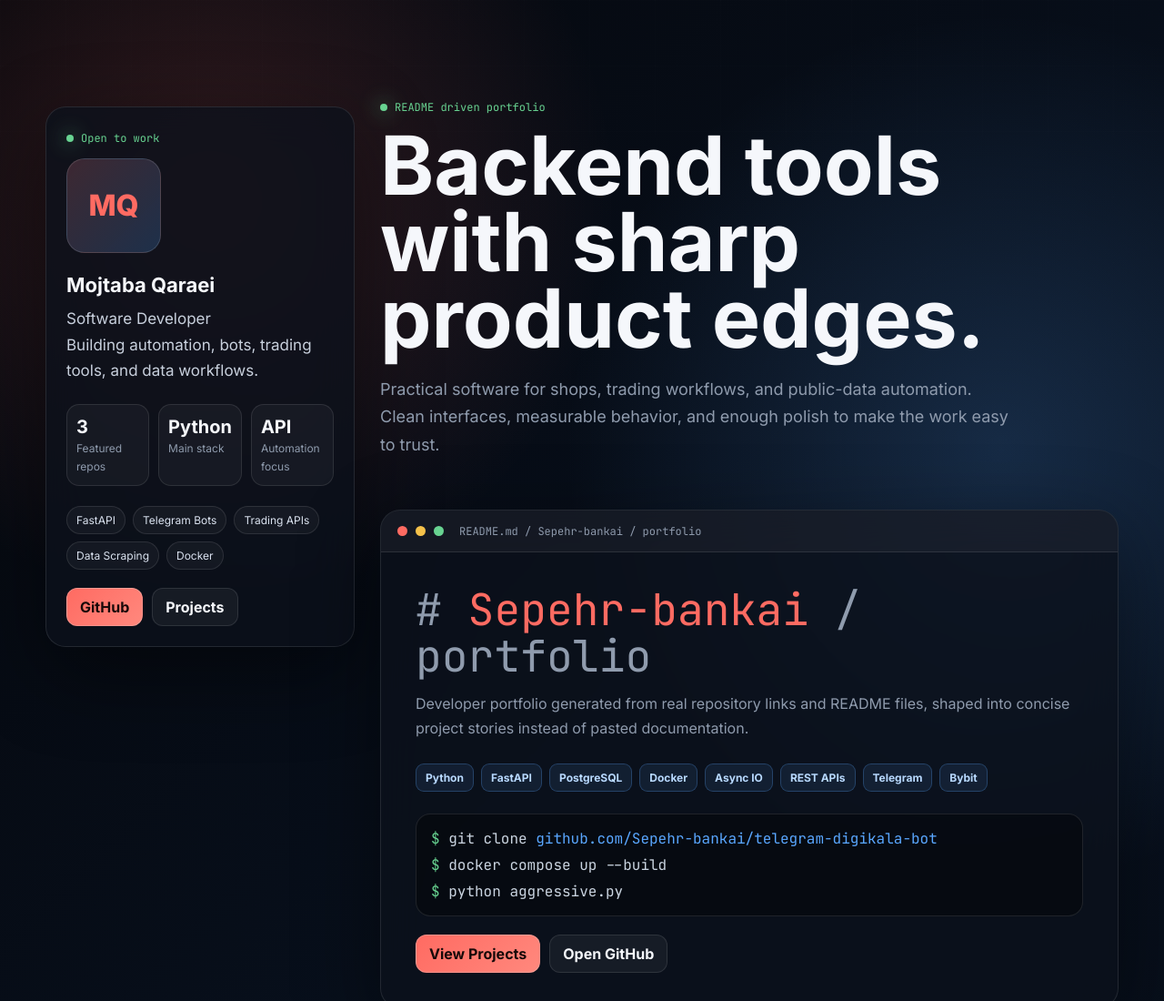
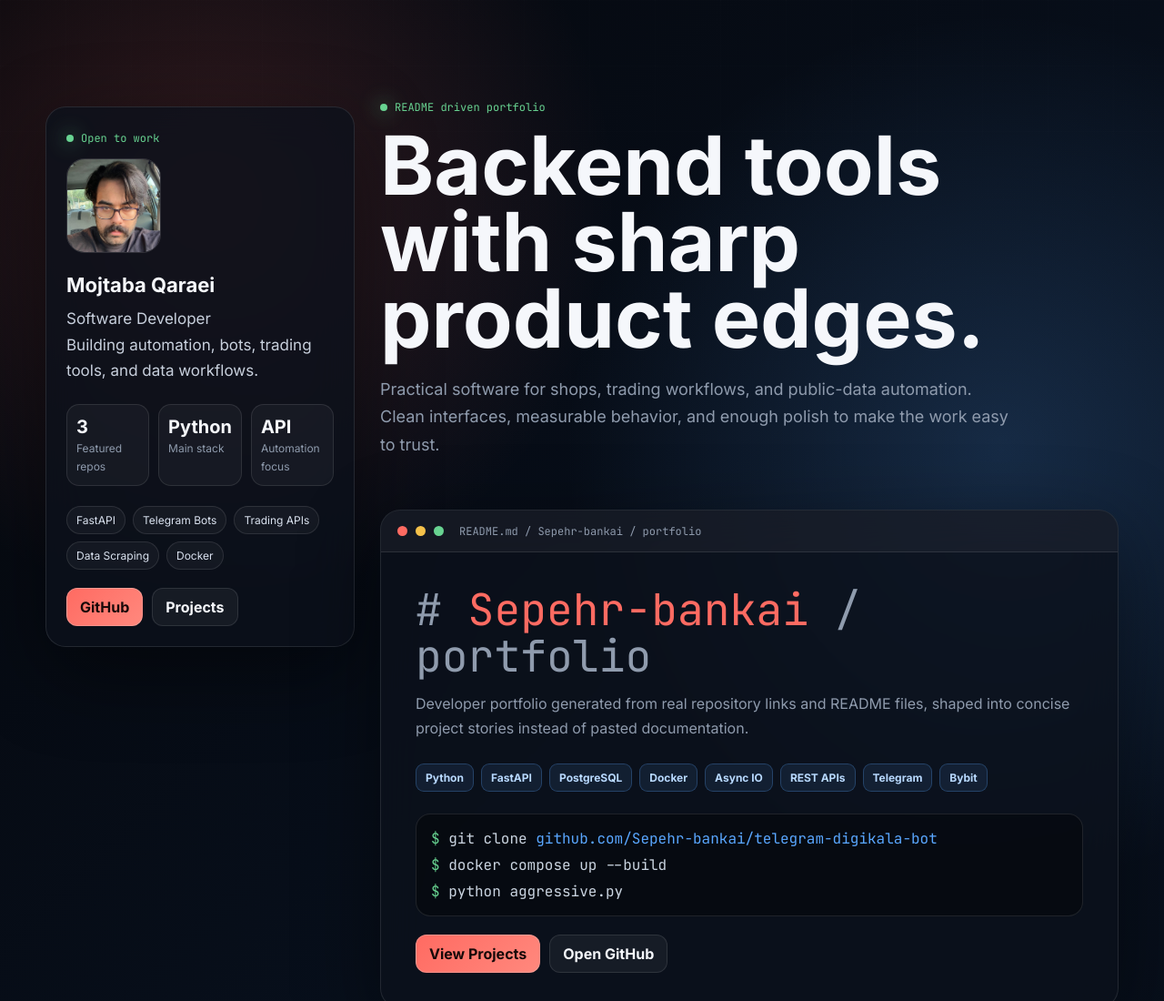
Before and after one commit to Sepehr-bankai/portfolio-html-spehr, a plain HTML site: page mojtaba_portfolio_hero.html in a window 1280 px wide. Shown: the top 1100 px of the page at 91% size. Drawn offline with nearby package versions, Linux system fonts and the light colour scheme.

Commit message:
added avatar to the web

```diff
--- a/mojtaba_portfolio_hero.html
+++ b/mojtaba_portfolio_hero.html
@@ -97,16 +97,10 @@
       width: 104px;
       aspect-ratio: 1;
       border-radius: 20px;
-      display: grid;
-      place-items: center;
       margin-bottom: 22px;
-      background:
-        linear-gradient(135deg, rgba(255, 107, 98, .18), rgba(90, 167, 255, .16)),
-        #121927;
       border: 1px solid rgba(255, 255, 255, .13);
-      color: var(--coral);
-      font-size: 32px;
-      font-weight: 800;
+      object-fit: cover;
+      display: block;
     }
 
     .eyebrow,
@@ -478,7 +472,7 @@
       <aside class="profile">
         <div class="profile-card reveal">
           <div class="eyebrow">Open to work</div>
-          <div class="avatar" aria-hidden="true">MQ</div>
+          <img class="avatar" src="imgs/avatar.jpg" alt="Mojtaba Qaraei">
           <h3>Mojtaba Qaraei</h3>
           <p class="role">Software Developer <br> Building automation, bots, trading tools, and data workflows.</p>
 
```
